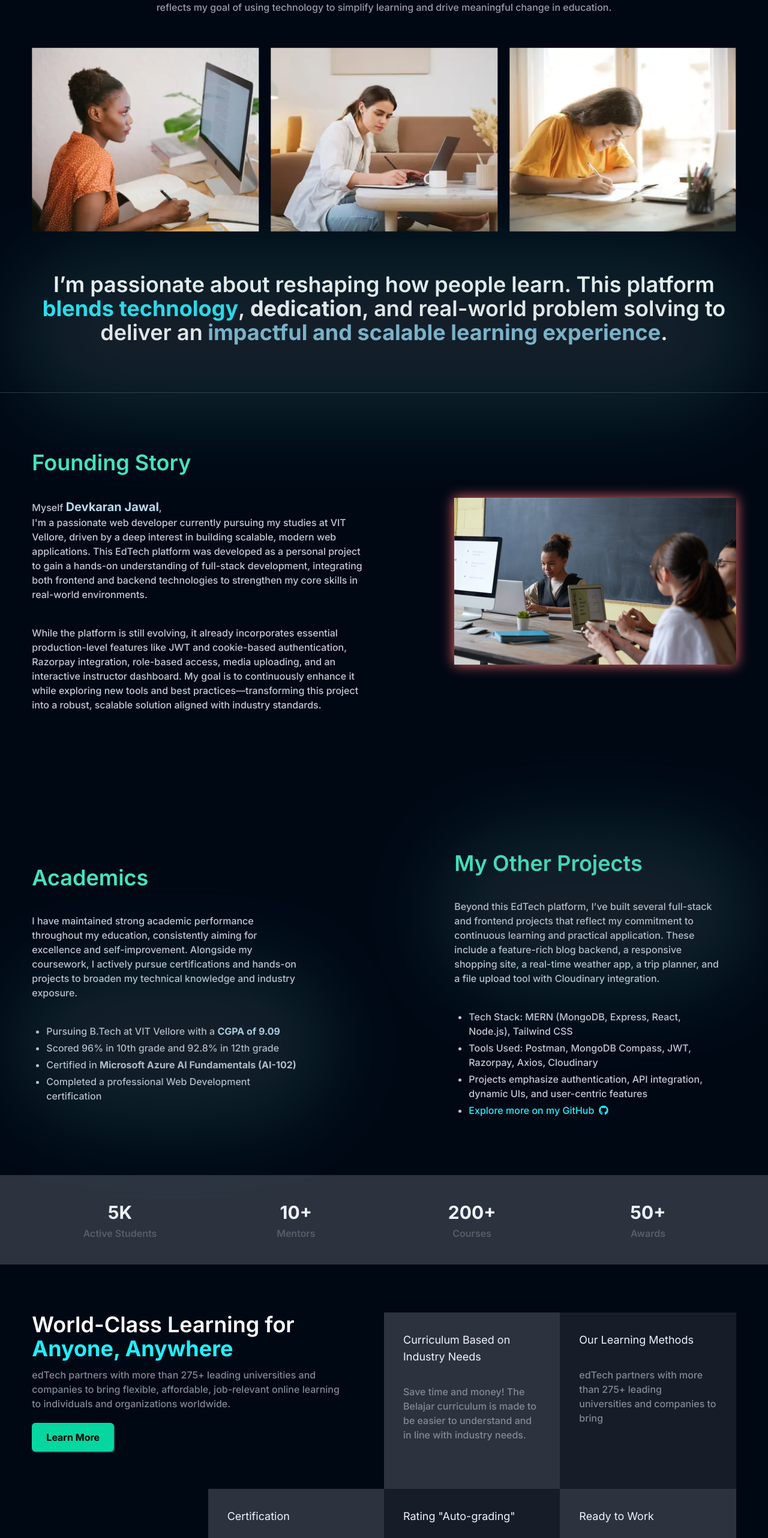
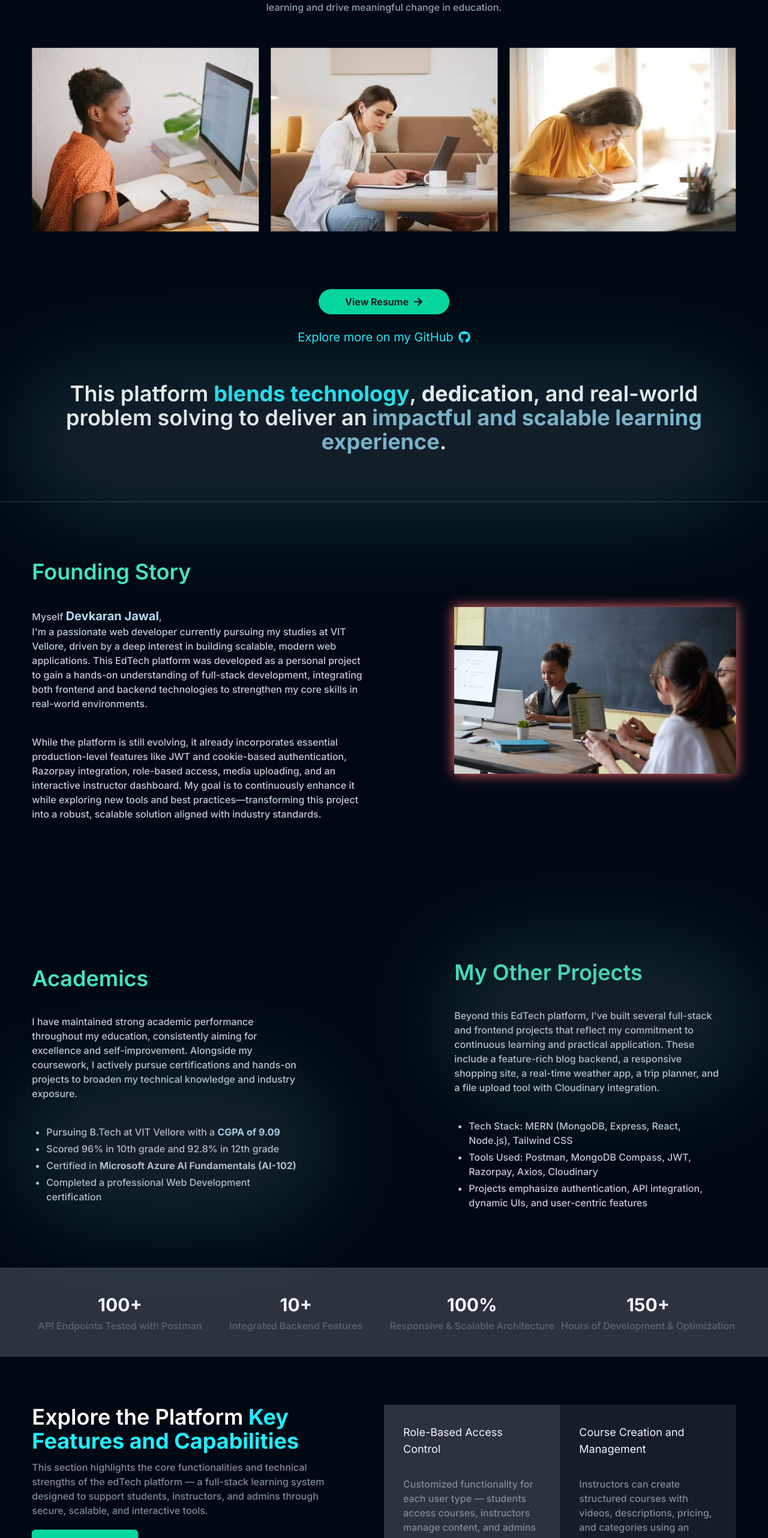
Before and after one commit to devjawal/edTech-MegaProject, a React (Create React App) app: page /about in a window 1280 px wide. Shown: the part 236-2800 px from the top of the page at 60% size. Built offline with nearby package versions, Linux system fonts and the light colour scheme; no server answers; a web font is replaced by a local one.

Commit message:
Changes in About Section

```diff
--- a/src/components/core/AboutPage/LearningGrid.jsx
+++ b/src/components/core/AboutPage/LearningGrid.jsx
@@ -4,43 +4,43 @@ import CTAButton from "../../../components/core/HomePage/Button";
 
 const LearningGridArray = [
   {
-    order: -1,
-    heading: "World-Class Learning for",
-    highlightText: "Anyone, Anywhere",
-    description:
-      "edTech partners with more than 275+ leading universities and companies to bring flexible, affordable, job-relevant online learning to individuals and organizations worldwide.",
-    BtnText: "Learn More",
-    BtnLink: "/",
-  },
+  order: -1,
+  heading: "Explore the Platform",
+  highlightText: "Key Features and Capabilities",
+  description:
+    "This section highlights the core functionalities and technical strengths of the edTech platform — a full-stack learning system designed to support students, instructors, and admins through secure, scalable, and interactive tools.",
+  BtnText: "Explore Platform",
+  BtnLink: "/",
+},
   {
     order: 1,
-    heading: "Curriculum Based on Industry Needs",
+    heading: "Role-Based Access Control",
     description:
-      "Save time and money! The Belajar curriculum is made to be easier to understand and in line with industry needs.",
+      "Customized functionality for each user type — students access courses, instructors manage content, and admins oversee platform activity.",
   },
   {
     order: 2,
-    heading: "Our Learning Methods",
+    heading: "Course Creation and Management",
     description:
-      "edTech partners with more than 275+ leading universities and companies to bring",
+      "Instructors can create structured courses with videos, descriptions, pricing, and categories using an intuitive interface.",
   },
   {
     order: 3,
-    heading: "Certification",
+    heading: "Seamless Enrollment and Progress Tracking",
     description:
-      "edTech partners with more than 275+ leading universities and companies to bring",
+      "Students can browse the course catalog, enroll, and track their learning journey with built-in progress indicators. Includes Razorpay test-mode integration for simulating secure payment flows.",
   },
   {
     order: 4,
-    heading: `Rating "Auto-grading"`,
+    heading: "Secure Authentication",
     description:
-      "edTech partners with more than 275+ leading universities and companies to bring",
+      "JWT-based login and role validation ensure a secure, stateless, and scalable user session management system.",
   },
   {
     order: 5,
-    heading: "Ready to Work",
+    heading: "Modern Full-Stack Architecture",
     description:
-      "edTech partners with more than 275+ leading universities and companies to bring",
+      "Built using React, Node.js, MongoDB, Tailwind CSS, and deployed on Vercel/Render — ensuring performance, responsiveness, and scalability.",
   },
 ];
 
--- a/src/components/core/AboutPage/Quote.jsx
+++ b/src/components/core/AboutPage/Quote.jsx
@@ -6,7 +6,7 @@ const Quote = () => {
     <div className=" text-xl md:text-4xl font-semibold mx-auto py-5 pb-20 text-center text-white relative">
       <div className={`h-[200px] w-full absolute bottom-0 rounded-full bg-richblack-400 opacity-20 blur-3xl drop-shadow-[0_0_60px_#00C9A7] pointer-events-none`} />
 
-       I’m passionate about reshaping how people learn. This platform <HighlightText text={"blends technology"} />,{" "}
+       This platform <HighlightText text={"blends technology"} />,{" "}
 <span className="bg-clip-text font-bold">dedication</span>, and real-world problem solving to deliver an
 <span className="text-blue-50 bg-clip-text font-bold"> impactful and scalable learning experience</span>.
 
--- a/src/components/core/AboutPage/Stats.jsx
+++ b/src/components/core/AboutPage/Stats.jsx
@@ -1,10 +1,10 @@
 import React from "react";
 
 const Stats = [
-  { count: "5K", label: "Active Students" },
-  { count: "10+", label: "Mentors" },
-  { count: "200+", label: "Courses" },
-  { count: "50+", label: "Awards" },
+  { count: "100+", label: "API Endpoints Tested with Postman" },
+  { count: "10+", label: "Integrated Backend Features" },
+  { count: "100%", label: "Responsive & Scalable Architecture" },
+  { count: "150+", label: "Hours of Development & Optimization" }
 ];
 
 const StatsComponenet = () => {
--- a/src/pages/About.jsx
+++ b/src/pages/About.jsx
@@ -13,6 +13,7 @@ import HighlightText from "../components/core/HomePage/HighlightText"
 import ReviewSlider from "../components/common/ReviewSlider"
 import Footer from "../components/common/Footer"
 import {  FaGithub } from "react-icons/fa";
+import { FaArrowRight } from "react-icons/fa";
 
 const About = () => {
   return (
@@ -23,7 +24,7 @@ const About = () => {
   Building Scalable Tech for a
   <HighlightText text={"Smarter Tomorrow"} />
   <p className="mx-auto mt-3 text-center text-base font-medium text-richblack-200 lg:w-[95%]">
-    As a passionate developer from VIT Vellore, I created this EdTech platform to explore full-stack development, solve real-world problems, and deliver impactful digital experiences. This project reflects my goal of using technology to simplify learning and drive meaningful change in education.
+    I created this EdTech platform to explore full-stack development, solve real-world problems, and deliver impactful digital experiences. This project reflects my goal of using technology to simplify learning and drive meaningful change in education.
   </p>
 </header>
           <div className="sm:h-[70px] lg:h-[150px]"></div>
@@ -38,6 +39,32 @@ const About = () => {
       <section className="border-b border-richblack-700">
         <div className="mx-auto flex w-11/12 max-w-maxContent flex-col justify-between gap-10 text-richblack-500">
           <div className="h-[100px] "></div>
+          <div>
+            <a
+              href="https://drive.google.com/file/d/1RdIU5nf268e1hya6dzDqP2GMFtM4TFeW/view?usp=drive_link"
+              target="_blank"
+              rel="noopener noreferrer"
+            >
+              <div className="group mx-auto mt-12 w-fit rounded-full bg-caribbeangreen-100 p-1 font-bold text-richblack-800 transition-all duration-200 hover:scale-95 hover:bg-yellow-50">
+                <div className="flex flex-row items-center gap-2 rounded-full px-10 py-[5px] transition-all duration-200">
+                  <p>View Resume</p>
+                  <FaArrowRight />
+                </div>
+
+              </div>
+              <div className="mx-auto flex justify-center items-center mt-6">
+                <a
+                    href="https://github.com/devjawal"
+                    target="_blank"
+                    rel="noopener noreferrer"
+                    className="flex top-3 text-xl items-center gap-2 text-blue-150 hover:text-yellow-50 transition-all duration-200"
+                  >
+                    Explore more on my GitHub
+                    <FaGithub />
+                  </a>
+              </div>
+            </a>
+          </div>
           <Quote />
         </div>
       </section>
@@ -96,17 +123,9 @@ const About = () => {
                   <li>Tech Stack: MERN (MongoDB, Express, React, Node.js), Tailwind CSS</li>
                   <li>Tools Used: Postman, MongoDB Compass, JWT, Razorpay, Axios, Cloudinary</li>
                   <li>Projects emphasize authentication, API integration, dynamic UIs, and user-centric features</li>
-                  <li>
-                  <a
-                    href="https://github.com/devjawal"
-                    target="_blank"
-                    rel="noopener noreferrer"
-                    className="flex items-center gap-2 text-blue-150 hover:text-caribbeangreen-50 transition-all duration-200"
-                  >
-                    Explore more on my GitHub
-                    <FaGithub />
-                  </a>
-                </li>
+
+
+
                 </ul>
             </div>
           </div>
--- a/src/pages/Home.jsx
+++ b/src/pages/Home.jsx
@@ -38,7 +38,7 @@ function Home() {
 
         {/* Sub Heading */}
         <div className="-mt-3 w-[90%] text-center text-lg font-bold text-richblack-300">
-          Welcome to our EdTech platform, founded by <span className="text-richblack-50">Devkaran Jawal</span> — a MERN Full Stack developer.<br></br>
+          Welcome to our EdTech platform, developed by <span className="text-richblack-50">Devkaran Jawal</span> — a MERN Full Stack developer.<br></br>
 With our online coding courses, you can learn at your own pace from anywhere in the world. Our mission is to empower learners by offering rich resources including hands-on projects and personalized feedback from experienced instructors.
         </div>
 
@@ -94,7 +94,7 @@ With our online coding courses, you can learn at your own pace from anywhere in
               active: false,
             }}
             codeColor={"text-blue-150"}
-            codeblock={`<!DOCTYPE html>\n <html lang="en">\n<head>\n<title>This is myPage</title>\n</head>\n<body>\n<h1><a href="/">Header</a></h1>\n<nav> <a href="/one">One</a> <a href="/two">Two</a> <a href="/three">Three</a>\n</nav>\n</body>`}
+            codeblock={`<!DOCTYPE html>\n <html lang="en">\n<head>\n<title>Hello, Dev here!</title>\n</head>\n<body>\n<h1><a href="/">Header</a></h1>\n<nav> <a href="/one">One</a> <a href="/two">Two</a> <a href="/three">Three</a>\n</nav>\n</body>`}
             backgroundGradient={"bg-caribbeangreen-50"}
           />
         </div>
```
